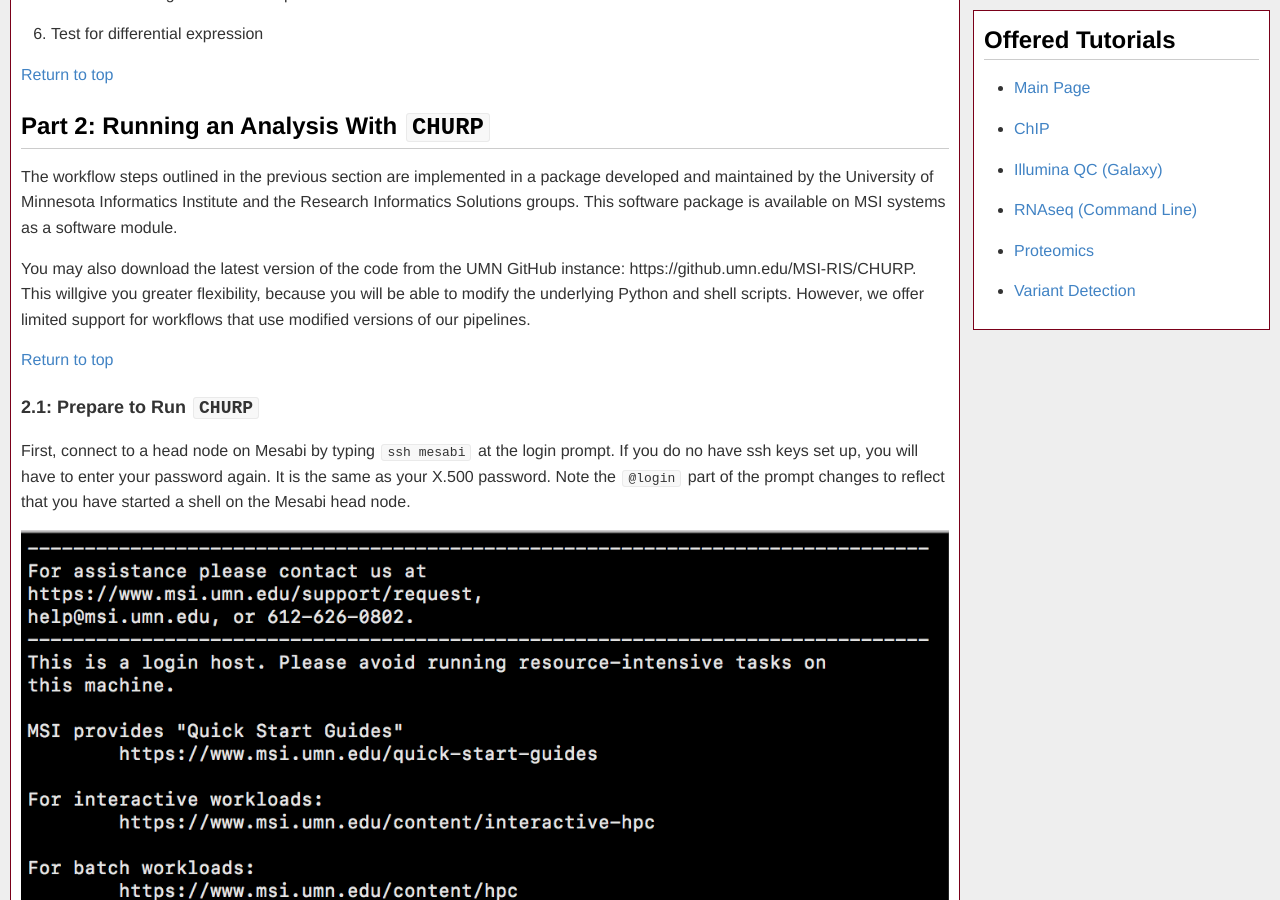
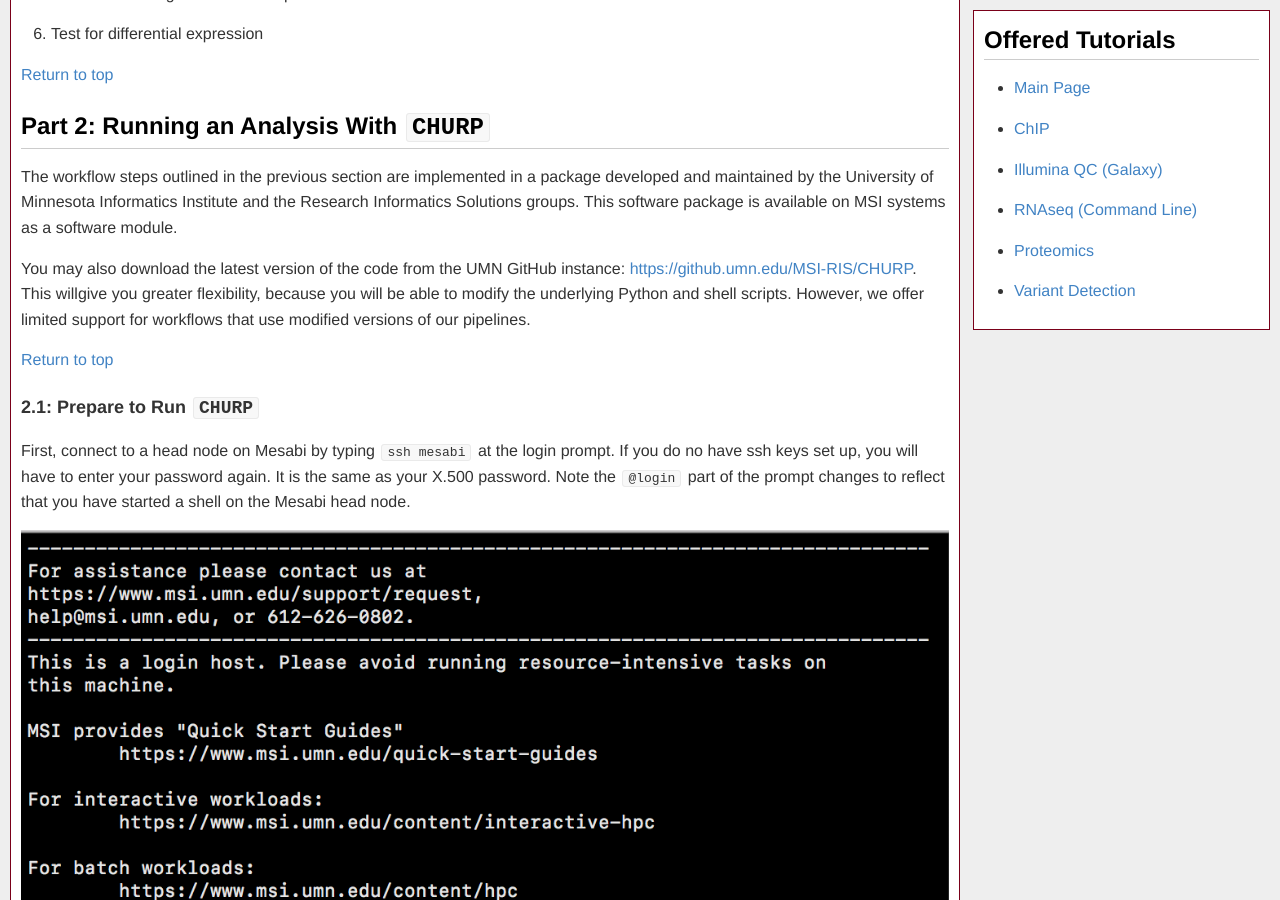
Before and after one commit to msi-ris/Tutorials, a Jekyll site: the page built from rnaseq_cmd.md, in a window 1280 px wide and 900 px high, scrolled down 9794 px. Built offline with Jekyll 4.4.1, drawn with Linux system fonts in a browser that asks for light colours.

```diff
--- a/rnaseq_cmd.md
+++ b/rnaseq_cmd.md
@@ -340,9 +340,10 @@ and the Research Informatics Solutions groups. This software package is
 available on MSI systems as a software module.
 
 You may also download the latest version of the code from the UMN GitHub
-instance: https://github.umn.edu/MSI-RIS/CHURP. This willgive you greater flexibility, because you will be able to modify the underlying
-Python and shell scripts. However, we offer limited support for workflows that
-use modified versions of our pipelines.
+instance: <https://github.umn.edu/MSI-RIS/CHURP>. This willgive you greater
+flexibility, because you will be able to modify the underlying Python and shell
+scripts. However, we offer limited support for workflows that use modified
+versions of our pipelines.
 
 [Return to top](#top)
 ### <a name="2.1"></a> 2.1: Prepare to Run `CHURP`
```
